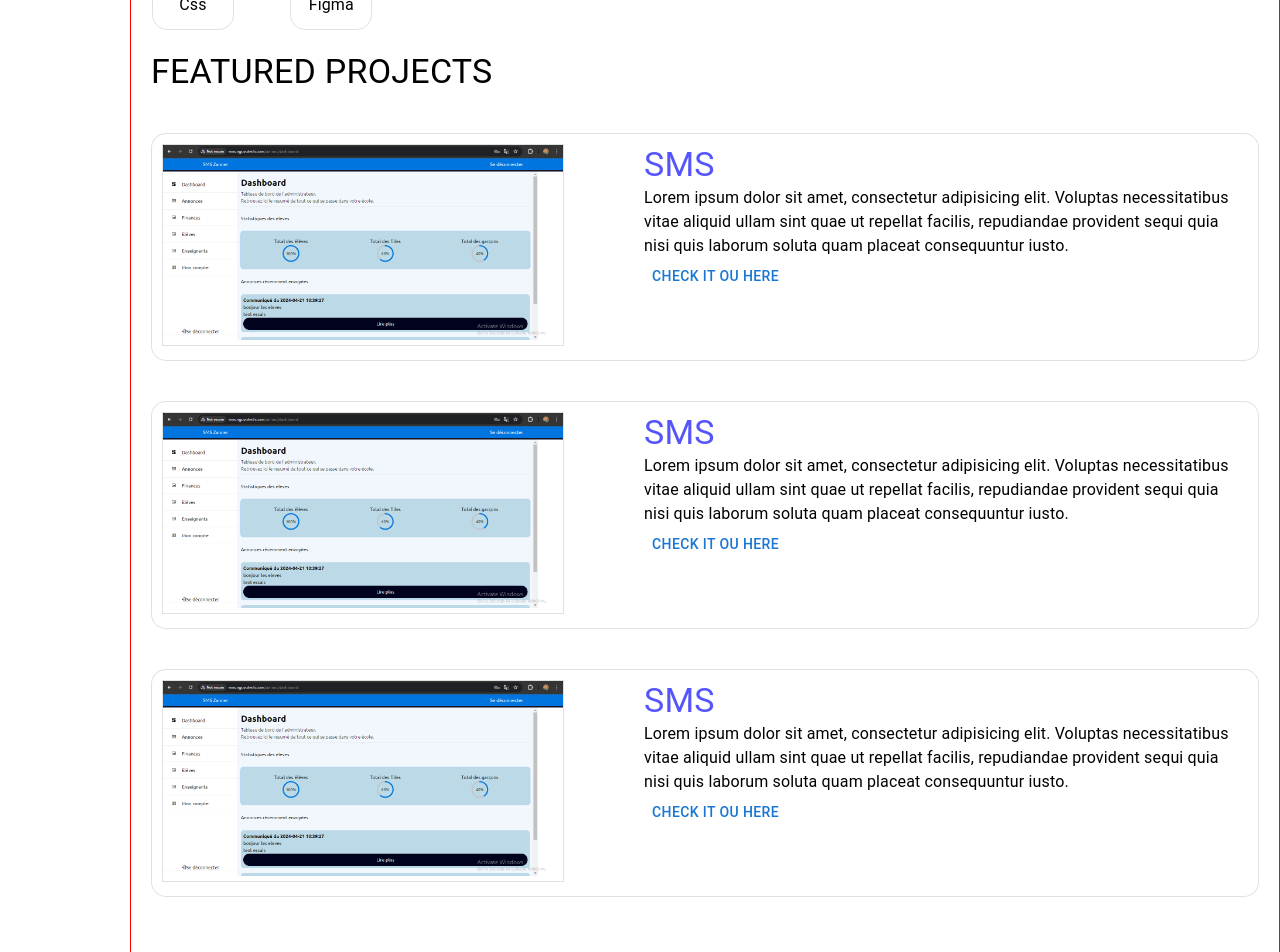
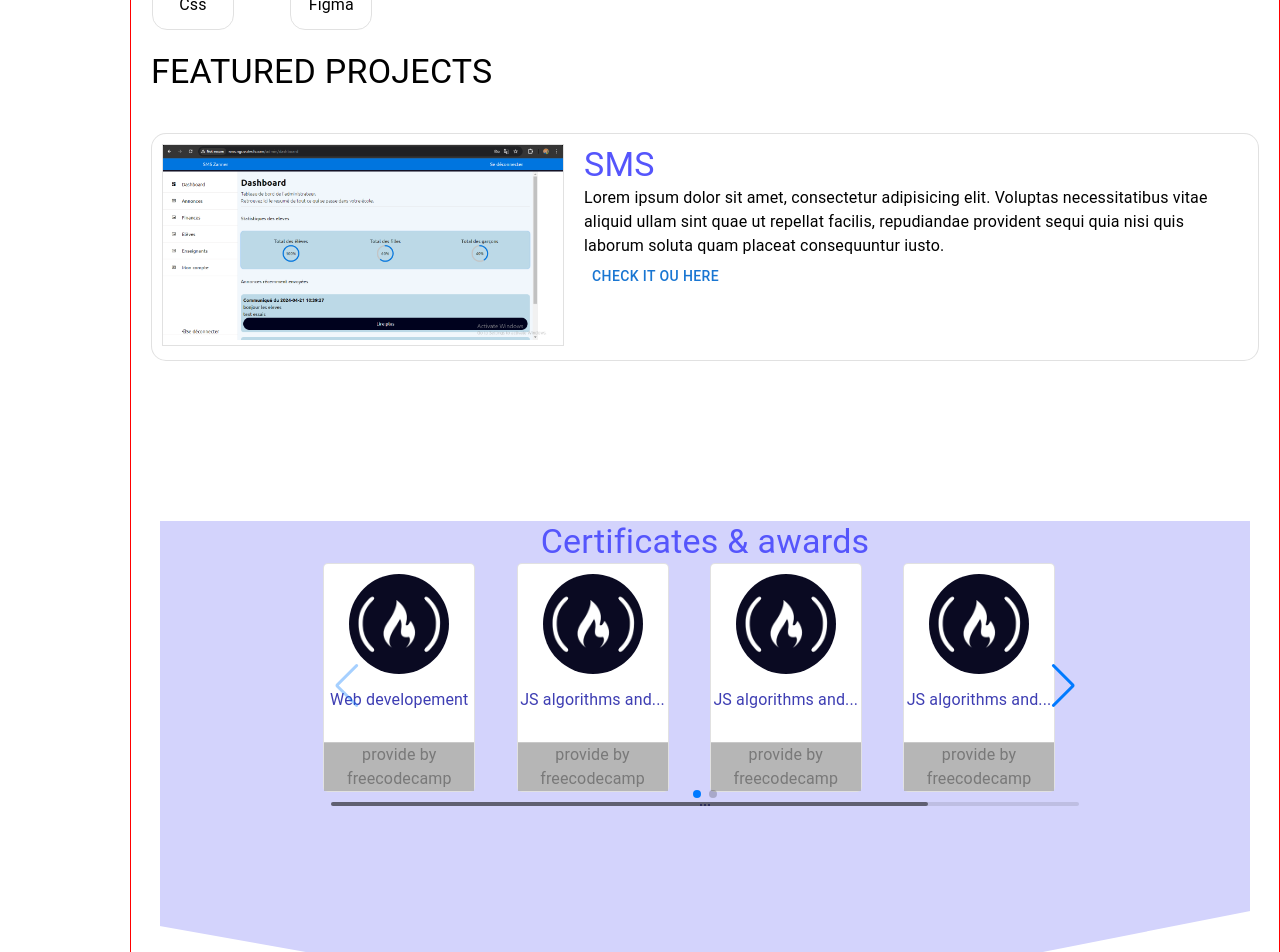
Before and after one commit to eray-mutabesha/Portfolio, a React (Vite) app: page / in a window 1280 px wide. Shown: the part 1420-2372 px from the top of the page. Built offline with nearby package versions, Linux system fonts and the light colour scheme.

Commit message:
responsive

```diff
--- a/src/App.jsx
+++ b/src/App.jsx
@@ -322,11 +322,15 @@ function App() {
 
 
   <Box sx={ {border:"1px solid white",margin:"20px ",}} ref={skillsRef}>
+
         <Typography variant="h4" mt={20} >STACK & DAILY USED TOOLS</Typography>
 
         <Box mt={5} sx={{
           display:"grid",
-          gridTemplateColumns:"auto auto auto auto auto auto auto auto "
+
+          gridTemplateColumns:{
+            xs:"auto auto auto auto auto auto ",
+            sm:"auto auto auto auto auto auto auto auto "}
         }} >
 
           <Box sx={{
@@ -336,7 +340,7 @@ function App() {
              height:"90px",
              width:"80px",
              textAlign:"center",
-             '&:hover': {
+             '&:hover':{
                boxShadow:"0px 0px 15px 0px rgb(177, 175, 175)",
              },
           }}>
@@ -429,13 +433,18 @@ function App() {
            <img src='public\htmlimage.png' alt='logo' className='image_skill'/>
            <Typography >HTML</Typography>
          </Box>
-         <Box sx={{
+         <Box
+
+            sx={{
             border:"0.5px solid rgba(211, 211, 211, 0.671)",
             transition:"1s",
             borderRadius:"15PX",
             height:"90px",
             width:"80px",
             textAlign:"center",
+            marginTop:{
+              xs:"15px",
+              sm:"0px"},
             '&:hover': {
               boxShadow:"0px 0px 15px 0px rgb(177, 175, 175)",
             },
@@ -453,6 +462,9 @@ function App() {
             height:"90px",
             width:"80px",
             textAlign:"center",
+            marginTop:{
+              xs:"15px",
+              sm:"0px"},
             '&:hover': {
               boxShadow:"0px 0px 15px 0px rgb(177, 175, 175)",
             },
@@ -508,12 +520,21 @@ function App() {
 <Box mt={25} ref={workRef} sx={{margin:"20px "}}>
         <Typography variant="h4"  >FEATURED PROJECTS</Typography>
 
-        <Stack direction="row" spacing={10} mt={5} sx={{
+
+
+
+
+        <Box  mt={5} sx={{
             border:"0.5px solid rgba(211, 211, 211, 0.671)",
             transition:"1s",
             borderRadius:"15PX",
+            background:"white",
             padding:"10px",
-            background:"white",
+            display:{
+              xs:"grid",
+              sm:"flex"
+            },
+            gap:"20px",
             '&:hover': {
               boxShadow:"0px 0px 15px 0px rgb(177, 175, 175)",
             },
@@ -529,54 +550,7 @@ function App() {
          <Button>Check it ou here </Button>
         </Box>
 
-        </Stack>
-
-        <Stack direction="row" spacing={10} mt={5} sx={{
-
-            border:"0.5px solid rgba(211, 211, 211, 0.671)",
-            transition:"1s",
-            borderRadius:"15PX",
-            padding:"10px",
-            background:"white",
-            '&:hover': {
-              boxShadow:"0px 0px 15px 0px rgb(177, 175, 175)",
-            },
-         }}>
-
-        <Box>
-        <ImageDemo />
         </Box>
-
-        <Box>
-         <Typography  variant="h4" className='eray'>SMS</Typography>
-         <Typography>Lorem ipsum dolor sit amet, consectetur adipisicing elit. Voluptas necessitatibus vitae aliquid ullam sint quae ut repellat facilis, repudiandae provident sequi quia nisi quis laborum soluta quam placeat consequuntur iusto.</Typography>
-         <Button>Check it ou here </Button>
-        </Box>
-
-        </Stack>
-
-        <Stack direction="row" spacing={10} mt={5} sx={{
-            border:"0.5px solid rgba(211, 211, 211, 0.671)",
-            transition:"1s",
-            borderRadius:"15PX",
-            background:"white",
-            padding:"10px",
-            '&:hover': {
-              boxShadow:"0px 0px 15px 0px rgb(177, 175, 175)",
-            },
-         }}>
-
-        <Box>
-        <ImageDemo />
-        </Box>
-
-        <Box>
-         <Typography  variant="h4" className='eray'>SMS</Typography>
-         <Typography>Lorem ipsum dolor sit amet, consectetur adipisicing elit. Voluptas necessitatibus vitae aliquid ullam sint quae ut repellat facilis, repudiandae provident sequi quia nisi quis laborum soluta quam placeat consequuntur iusto.</Typography>
-         <Button>Check it ou here </Button>
-        </Box>
-
-        </Stack>
         </Box>
 
 
--- a/src/index.css
+++ b/src/index.css
@@ -15,12 +15,7 @@ section{
   object-fit: cover;
 
 }
-@media (max-width:760px) {
-  .profil_picture{
-    margin-left: auto;
-    margin-right: auto;
-  }
-}
+
 .eray,a{
   color:rgb(85, 85, 252);
 
@@ -30,6 +25,16 @@ section{
   height: 40px;
   object-fit: cover;
   margin: 5px;
+}
+@media (max-width:760px) {
+  .profil_picture{
+    margin-left: auto;
+    margin-right: auto;
+  }
+  .imagesSlider{
+    margin-left: auto;
+    margin-right: auto;
+  }
 }
 .image_email_contact{
   width: 80px;
```
